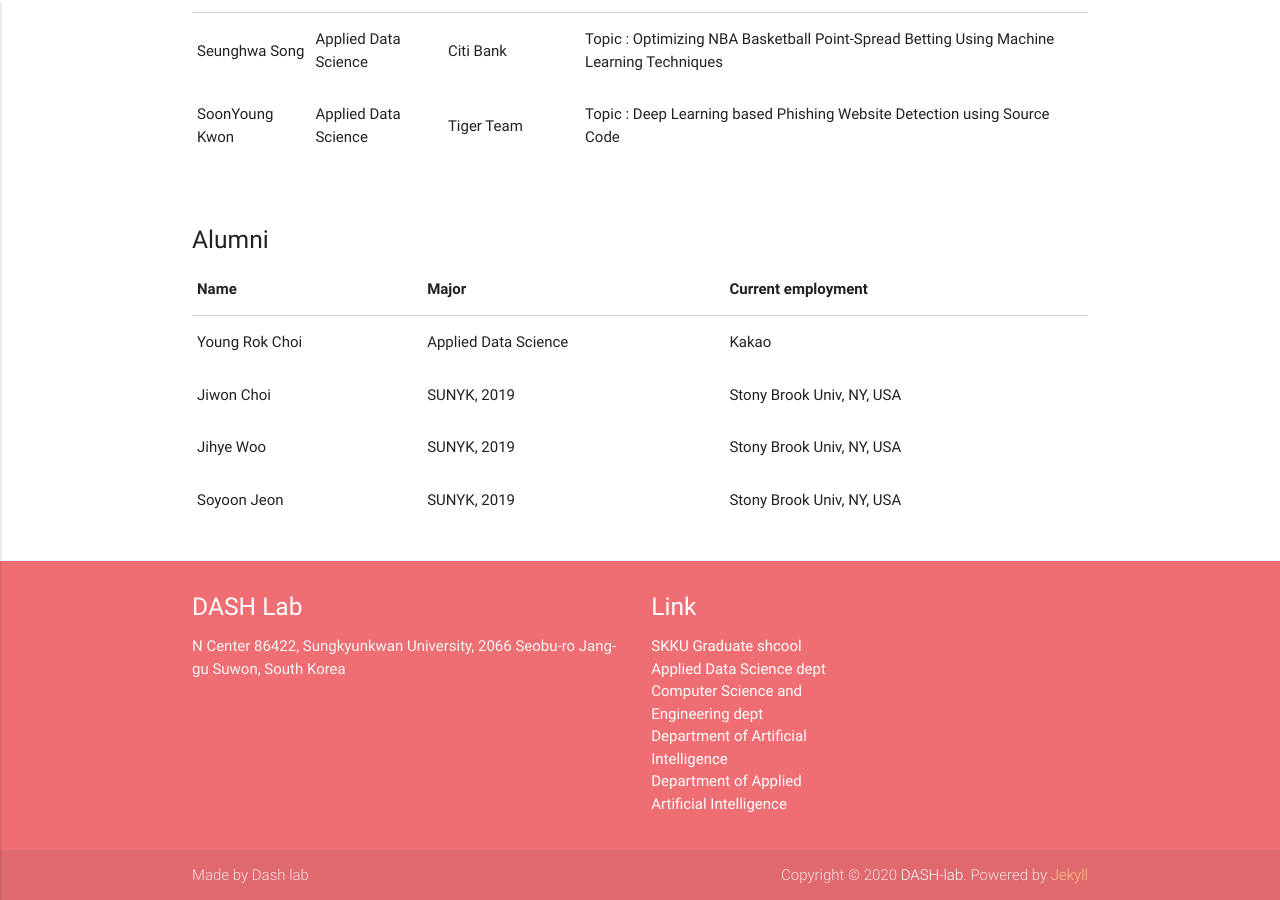
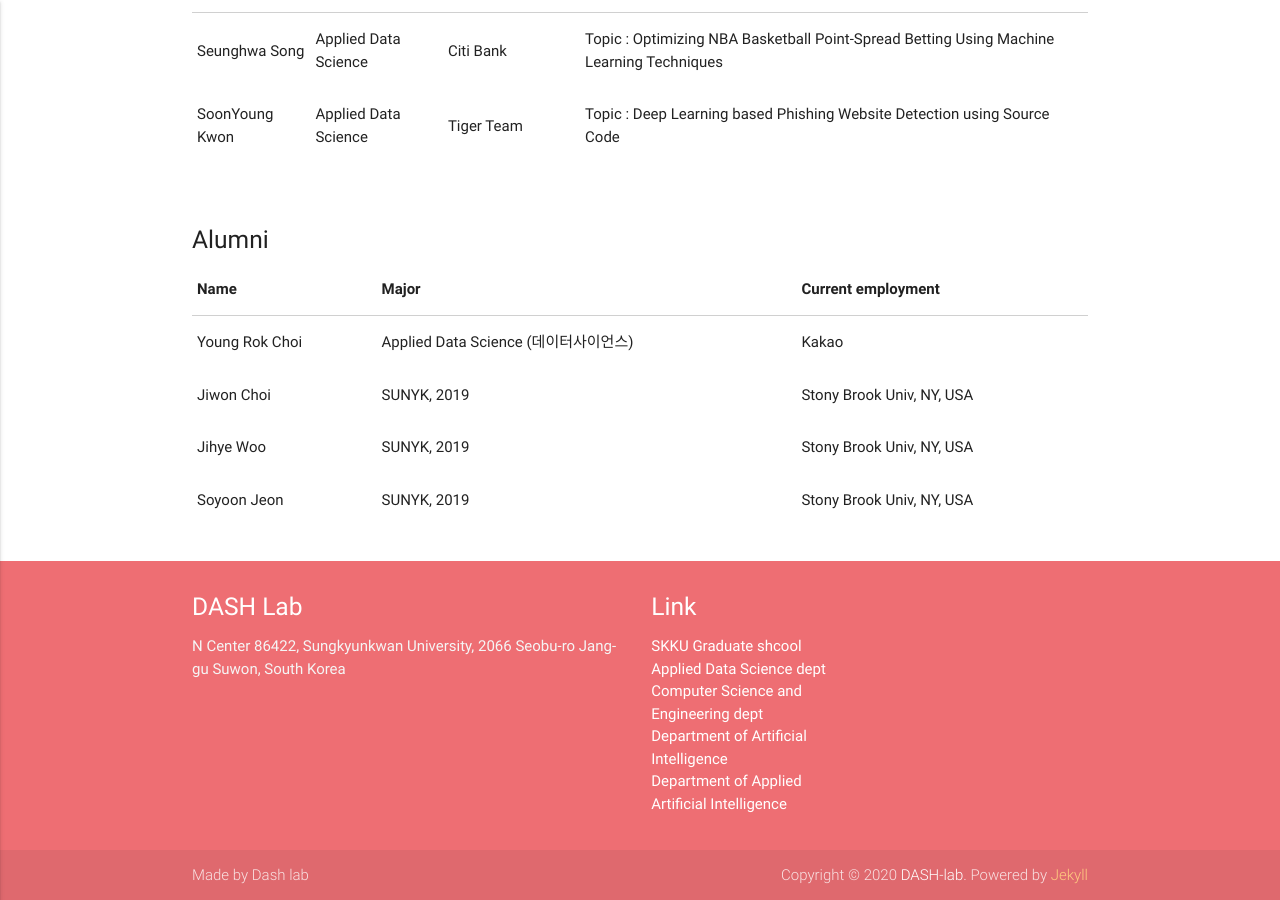
Before and after one commit to Yurim990507/DASH-Lab.github.io, a Jekyll site: the page built from example3.md, in a window 1280 px wide and 900 px high, scrolled down 1801 px. Built offline with Jekyll 4.4.1, drawn with Linux system fonts in a browser that asks for light colours.

Commit message:
Update example3.md

```diff
--- a/example3.md
+++ b/example3.md
@@ -202,7 +202,7 @@ permalink: /Members/
               <tbody>
                 <tr>
                   <td>Young Rok Choi </td>
-                  <td>Applied Data Science</td>
+                  <td>Applied Data Science (데이터사이언스)</td>
                   <td>Kakao</td>
                 </tr>
                 <tr>
```
